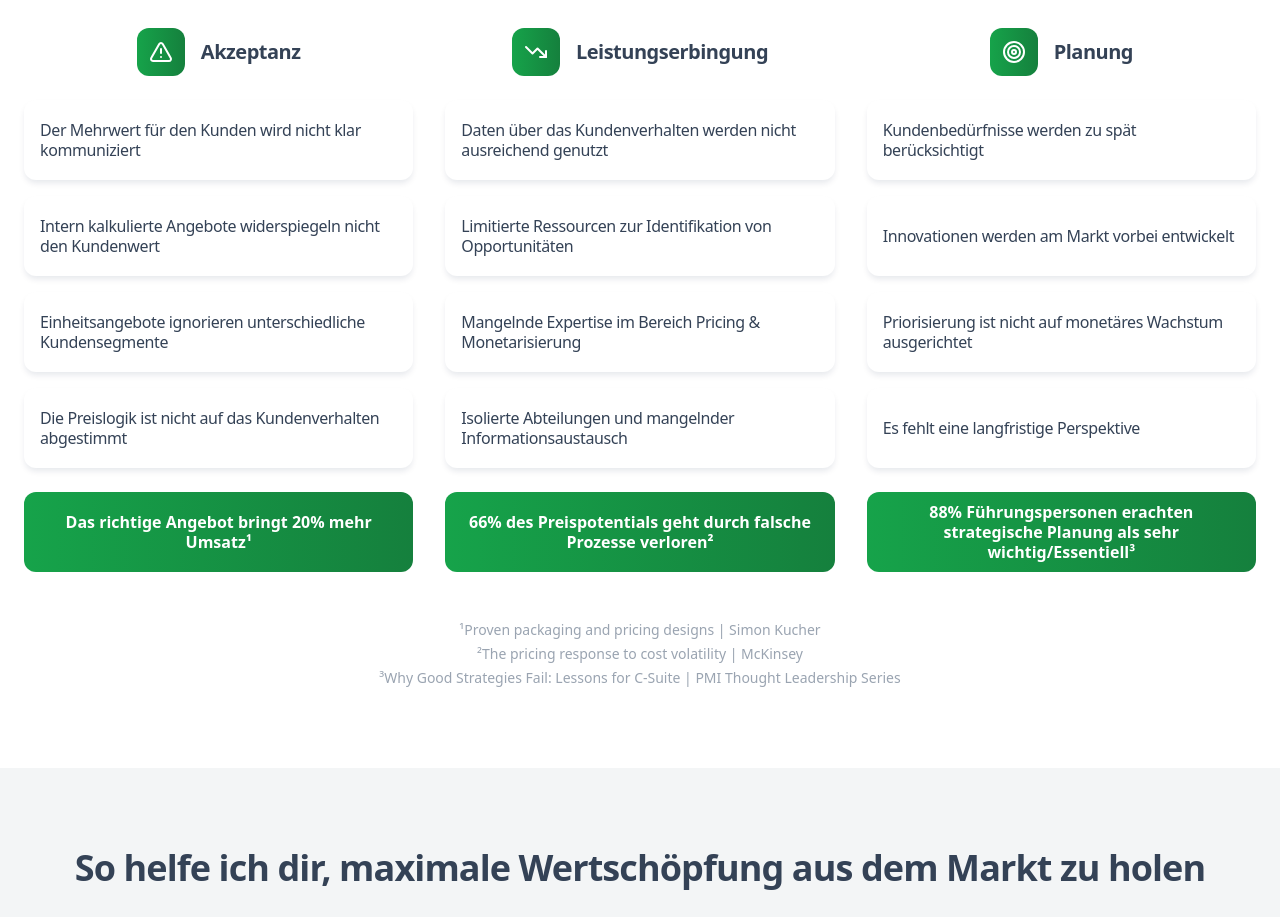
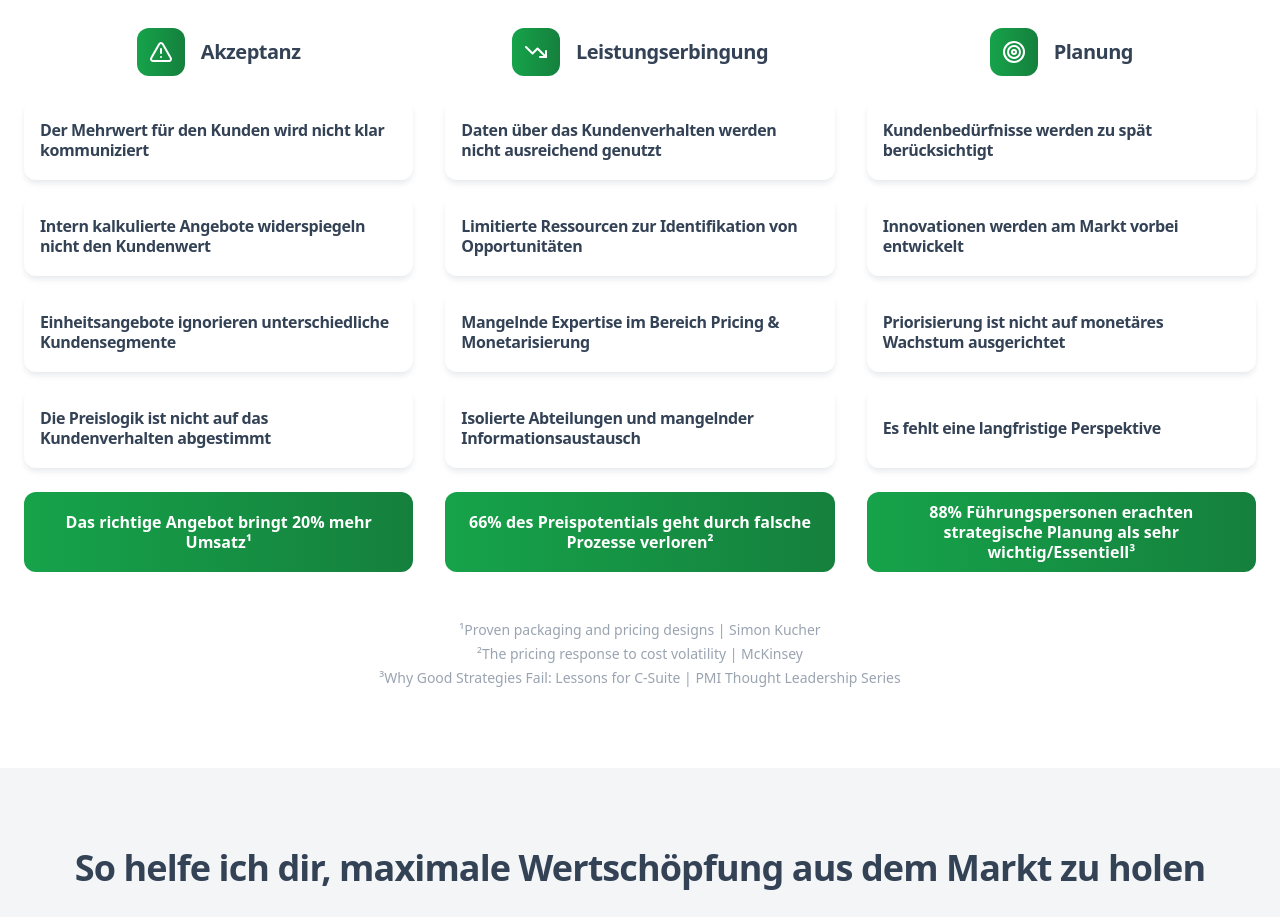
Before and after one commit to Gewinnarchitekt/gewinnarchitektdigital, a React (Vite) app: page / in a window 1280 px wide. Shown: the part 1440-2357 px from the top of the page. Built offline with nearby package versions, Linux system fonts and the light colour scheme; the HTML template or start-up script is replaced by a standard one.

Commit message:
Fix Problem Section text

```diff
--- a/src/components/ProblemSection.tsx
+++ b/src/components/ProblemSection.tsx
@@ -107,7 +107,7 @@ const ProblemSection = ({}: ProblemSectionProps) => {
                 <div className="space-y-4">
                   {category.problems.map((problem, problemIndex) => (
                     <div key={problemIndex} className="bg-card rounded-lg p-4 card-shadow hover:elegant-shadow smooth-transition h-20 flex items-center">
-                      <h4 className="font-medium text-foreground leading-tight">
+                      <h4 className="text-foreground leading-tight">
                         {problem.title}
                       </h4>
                       {problem.description && (
```
